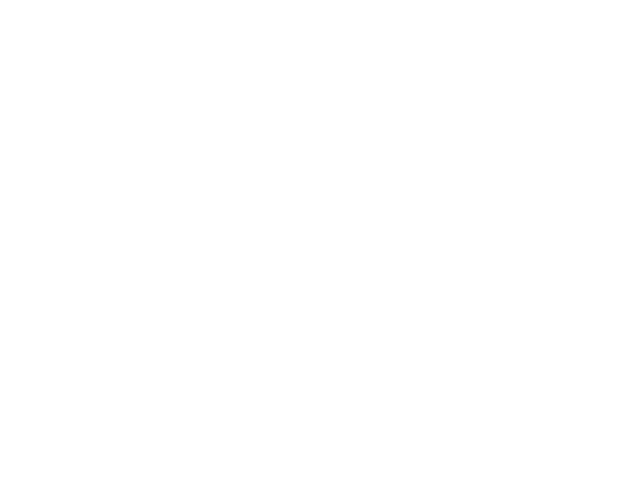
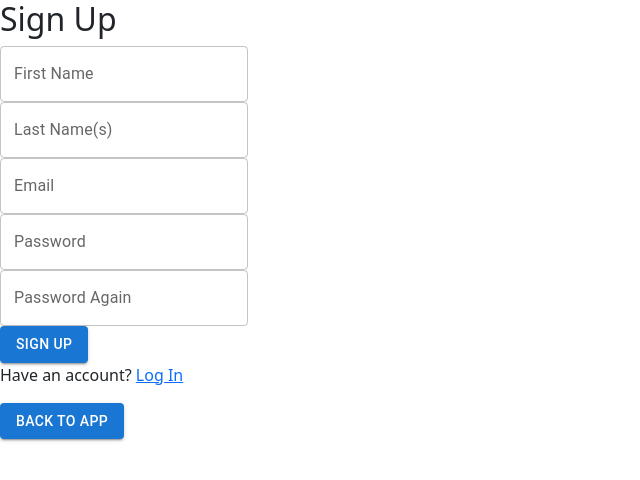
Before and after one commit to Valementajat/Eshop, a React (Create React App) app in the folder src/client/: page /signup in a window 1280 px wide. Before the commit this address had no page. Shown: the top 480 px of the page, without its empty margins (0-640 px from the left). Built offline with nearby package versions, Linux system fonts and the light colour scheme.

Commit message:
Finally commiting the changes (forgot to add them before)

```diff
--- a/src/client/src/api/Api.js
+++ b/src/client/src/api/Api.js
@@ -2,6 +2,14 @@ import axios from 'axios';
 
 export const fetchData = () => {
   return axios.get("/api/get");
+};
+
+export const registerUser = (data) => {
+  return axios.post('/api/user/register', data);
+};
+
+export const loginUser = (data) => {
+  return axios.post('/api/user/login', data);
 };
 
 export const insertData = (data) => {
--- a/src/client/src/index.js
+++ b/src/client/src/index.js
@@ -4,6 +4,7 @@ import { createRoot } from 'react-dom/client';
 import 'bootstrap/dist/css/bootstrap.min.css';
 import App from './pages/App';
 import Login from './pages/Login';
+import Register from './pages/Register';
 
 const root = createRoot(document.getElementById('root'));
 
@@ -12,6 +13,8 @@ root.render(
     <Routes>
       <Route exact path="/" element={<App />} />
       <Route exact path="/login" element={<Login />} />
+      <Route exact path="/signup" element={<Register />} />
+
     </Routes>
   </Router>
 );
--- a/src/client/src/pages/App.js
+++ b/src/client/src/pages/App.js
@@ -1,18 +1,19 @@
-import React, { Component } from 'react';
-import '../css/App.css';
-import { Button, Container, TextField, Grid } from '@mui/material';
-import { fetchData, insertData, deleteData, updateData } from '../api/Api';
-import CardComponent from '../components/CardComponent';
-import { Link } from 'react-router-dom';
+import React, { Component } from "react";
+import "../css/App.css";
+import { Button, Container, TextField, Grid } from "@mui/material";
+import { fetchData, insertData, deleteData, updateData } from "../api/Api";
+import CardComponent from "../components/CardComponent";
+import { Link } from "react-router-dom";
 
 class App extends Component {
   constructor(props) {
     super(props);
     this.state = {
-      setBookName: '',
-      setReview: '',
+      setBookName: "",
+      setReview: "",
       fetchData: [],
-      reviewUpdate: '',
+      reviewUpdate: "",
+      user: { name: "", surname: "", isAdmin: false, email: "" },
     };
   }
 
@@ -31,47 +32,90 @@ class App extends Component {
   };
 
   componentDidMount() {
-    fetchData()
-      .then((response) => {
+    fetchData().then((response) => {
       this.setState({
         fetchData: response.data,
       });
     });
+    try {
+      this.setState({ user: JSON.parse(localStorage.getItem("user")) });
+    } catch (err) {}
   }
 
+  logout = () => {
+    // Remove the user from local storage
+    localStorage.removeItem('user');
+
+    // Optionally, redirect the user to the login page or another page
+    window.location.replace('/login');
+  };
+
   submit = () => {
-    insertData(this.state)
-      .then(() => { alert('success post') });
+    insertData(this.state).then(() => {
+      alert("success post");
+    });
     console.log(this.state);
     document.location.reload();
-  }
+  };
 
   remove = (id) => {
     if (window.confirm("Do you want to delete? ")) {
       deleteData(id);
       document.location.reload();
     }
-  }
+  };
 
   edit = (id) => {
     updateData(id, this.state);
     document.location.reload();
-  }
+  };
 
   render() {
     if (!Array.isArray(this.state.fetchData)) {
       return <div>Loading...</div>;
     }
 
-
+    const user = this.state.user;
 
     return (
-      <div className='App'>
-        <div className='form'>
-          <TextField name='setBookName' label='Enter Book Name' onChange={this.handleChange} />
-          <TextField name='setReview' label='Enter Review!!' onChange={this.handleChange} />
+      <div className="App">
+        <div>
+          {user && (
+            <div>
+              {user.name != "" || user.surname != "" ? (
+                <span>
+                  Hello, {user.name} {user.surname}
+                </span>
+              ) : (
+                user.email && <span>Hello, {user.email}</span>
+              )}
+              <Button
+                className="my-2"
+                variant="contained"
+                onClick={this.logout}
+              >
+                Log Out
+              </Button>
             </div>
-        <Button className='my-2' variant="contained" onClick={this.submit}>Submit</Button> <br /><br />
+          )}
+        </div>
+        <div className="form">
+          <TextField
+            name="setBookName"
+            label="Enter Book Name"
+            onChange={this.handleChange}
+          />
+          <TextField
+            name="setReview"
+            label="Enter Review!!"
+            onChange={this.handleChange}
+          />
+        </div>
+        <Button className="my-2" variant="contained" onClick={this.submit}>
+          Submit
+        </Button>{" "}
+        <br />
+        <br />
         <Container>
           <Grid container spacing={2}>
             <CardComponent
@@ -81,14 +125,21 @@ class App extends Component {
               remove={this.remove}
             />
           </Grid>
-
         </Container>
+        {!user && (
+          <div>
             <Link to="/login">
-          <Button className='my-2' variant="contained">
-            Go to Login
+              <Button className="my-2" variant="contained">
+                Login
               </Button>
             </Link>
-
+            <Link to="/signup">
+              <Button className="my-2" variant="contained">
+                Sign Up
+              </Button>
+            </Link>
+          </div>
+        )}
       </div>
     );
   }
--- a/src/client/src/pages/Login.js
+++ b/src/client/src/pages/Login.js
@@ -1,15 +1,26 @@
 import React, { Component } from 'react';
-import { Button, TextField } from '@mui/material';
+import { Button, TextField, Alert } from '@mui/material';
 import { Link } from 'react-router-dom';
+import { loginUser } from '../api/Api';
 
 class Login extends Component {
   constructor(props) {
     super(props);
     this.state = {
-      username: '',
+      email: '',
       password: '',
+      error: null,
+      message:null,
     };
+    const user = JSON.parse(localStorage.getItem('user'));
+
+
+    if (user && user.token) {
+      window.location.replace('/');
+    }
   }
+
+
 
   handleInputChange = (event) => {
     this.setState({
@@ -17,9 +28,41 @@ class Login extends Component {
     });
   };
 
-  handleLogin = () => {
-    // Perform login logic here
-  };
+  handleLogin = async () => {
+
+    try {
+
+      // Validate the form fields
+      if (!this.state.email || !this.state.password) {
+        this.setState({ error: 'Please fill in all fields.' });
+        return;
+      }
+
+      const res = await loginUser({ email:this.state.email, password:this.state.password });
+      const {name, surname, email, token} = res.data;
+      console.log(res);
+
+      //console.log(name, surname, email, token);
+      localStorage.setItem('user', JSON.stringify({token, name, surname, email}));
+
+      // Reset error state on successful log-in
+      this.setState({ error: null });
+      this.setState({ message: res.data.message });
+      window.location.replace('/');
+
+    } catch (error) {
+      // Handle specific error codes and set the error state accordingly
+      if (error.response) {
+        if (error.response.status === 401) {
+          this.setState({ error: 'Invalid email or password.' });
+        } else {
+          this.setState({ error: 'Login failed. Please try again later.' });
+        }
+      } else {
+        this.setState({ error: 'Network error. Please check your internet connection.' });
+      }
+    }
+    };
 
   render() {
     return (
@@ -27,9 +70,10 @@ class Login extends Component {
         <h2>Login</h2>
         <div>
           <TextField
-            name="username"
-            label="Username"
-            value={this.state.username}
+            type="email"
+            name="email"
+            label="Email"
+            value={this.state.email}
             onChange={this.handleInputChange}
           />
         </div>
@@ -51,6 +95,14 @@ class Login extends Component {
         <Button variant="contained" component={Link} to="/">
           Back to App
         </Button>
+        <div className="mt-3">
+          {this.state.warning && (
+            <Alert severity="success">{this.state.message}</Alert>
+          )}
+          {this.state.error && (
+            <Alert severity="error">{this.state.error}</Alert>
+          )}
+        </div>
       </div>
     );
   }
--- /dev/null
+++ b/src/client/src/pages/Register.js
@@ -0,0 +1,162 @@
+import React, { Component } from "react";
+import { Button, TextField, Alert } from "@mui/material";
+import { Link, useHistory } from "react-router-dom";
+import { registerUser } from "../api/Api";
+
+
+class Register extends Component {
+  constructor(props) {
+    super(props);
+    this.state = {
+      name: "",
+      surname: "",
+      password: "",
+      passwordAgain: "",
+      email: "",
+      message: null,
+      warning: null,
+      error: null,
+    };
+
+    const user = JSON.parse(localStorage.getItem('user'));
+
+
+    if (user && user.token) {
+      window.location.replace('/');
+    }
+  }
+
+
+
+  handleInputChange = (event) => {
+    this.setState({
+      [event.target.name]: event.target.value,
+    });
+  };
+
+  validateState = () => {
+    const { name, surname, email, password } = this.state;
+
+    // Add your custom validation rules here
+    if (!name || !surname || !email || !password) {
+      this.setState({ warning: 'Please fill in all fields.' });
+      return false;
+    }
+
+    // Example: Check if the email has a valid format
+    const emailRegex = /^[^\s@]+@[^\s@]+\.[^\s@]+$/;
+    if (!emailRegex.test(email)) {
+      this.setState({ warning: 'Please enter a valid email address.' });
+      return false;
+    } else if (this.state.password !== this.state.passwordAgain) {
+      this.setState({ warning: "The passwords don't match" });
+      return false;
+    }
+    return true;
+  };
+
+  handleRegister = async () => {
+    // VALIDATE VALUES
+    if (!this.validateState()) {
+      return; // Stop registration if validation fails
+    }
+    this.setState({warning : null})
+
+    const { name, surname, email, password } = this.state;
+
+    try {
+      const res = await registerUser({ name, surname, email, password });
+      const token = res.data.token;
+      localStorage.setItem('user', JSON.stringify({token, name, surname, email}));
+
+      // Reset error state on successful registration
+      this.setState({ error: null });
+      this.setState({ message: res.data.message });
+      window.location.replace('/');
+
+    } catch (error) {
+      // Handle specific error codes and set the error state accordingly
+      if (error.response) {
+        if (error.response.status === 400) {
+          this.setState({ error: 'Email already exists.' });
+        } else {
+          this.setState({ error: 'Registration failed. Please try again later.' });
+        }
+      } else {
+        this.setState({ error: 'Network error. Please check your internet connection.' });
+      }
+    }
+  };
+
+  render() {
+    return (
+      <div className="login-container">
+        <h2>Sign Up</h2>
+
+        <div>
+          <TextField
+            name="name"
+            label="First Name"
+            value={this.state.name}
+            onChange={this.handleInputChange}
+          />
+        </div>
+        <div>
+          <TextField
+            name="surname"
+            label="Last Name(s)"
+            value={this.state.surname}
+            onChange={this.handleInputChange}
+          />
+        </div>
+        <div>
+          <TextField
+            name="email"
+            label="Email"
+            type="email"
+            value={this.state.email}
+            onChange={this.handleInputChange}
+          />
+        </div>
+        <div>
+          <TextField
+            type="password"
+            name="password"
+            label="Password"
+            value={this.state.password}
+            onChange={this.handleInputChange}
+          />
+        </div>
+        <div>
+          <TextField
+            type="password"
+            name="passwordAgain"
+            label="Password Again"
+            value={this.state.passwordAgain}
+            onChange={this.handleInputChange}
+          />
+        </div>
+        <Button variant="contained" onClick={this.handleRegister}>
+          Sign Up
+        </Button>
+
+        <p>
+          Have an account? <Link to="/login">Log In</Link>
+        </p>
+        <Button variant="contained" component={Link} to="/">
+          Back to App
+        </Button>
+        <div className="mt-3">
+          {this.state.warning && (
+            <Alert severity="warning">{this.state.warning}</Alert>
+          )}
+          {this.state.error && (
+            <Alert severity="error">{this.state.error}</Alert>
+          )}
+        </div>
+      </div>
+    );
+  }
+}
+
+export default Register;
```
Also changed, not shown: 1 other file (tests, documents, lock files or other folders). Lines whose indentation alone changed are shown as unchanged.
